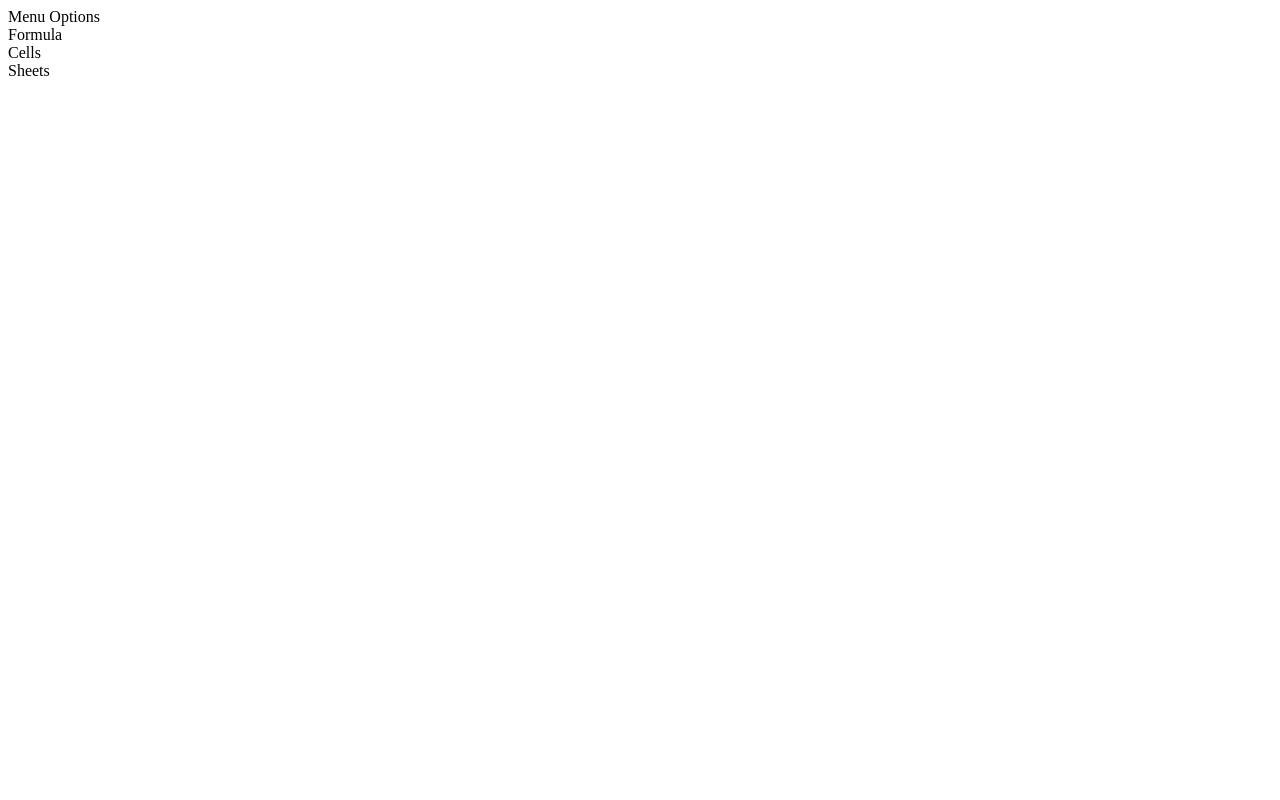
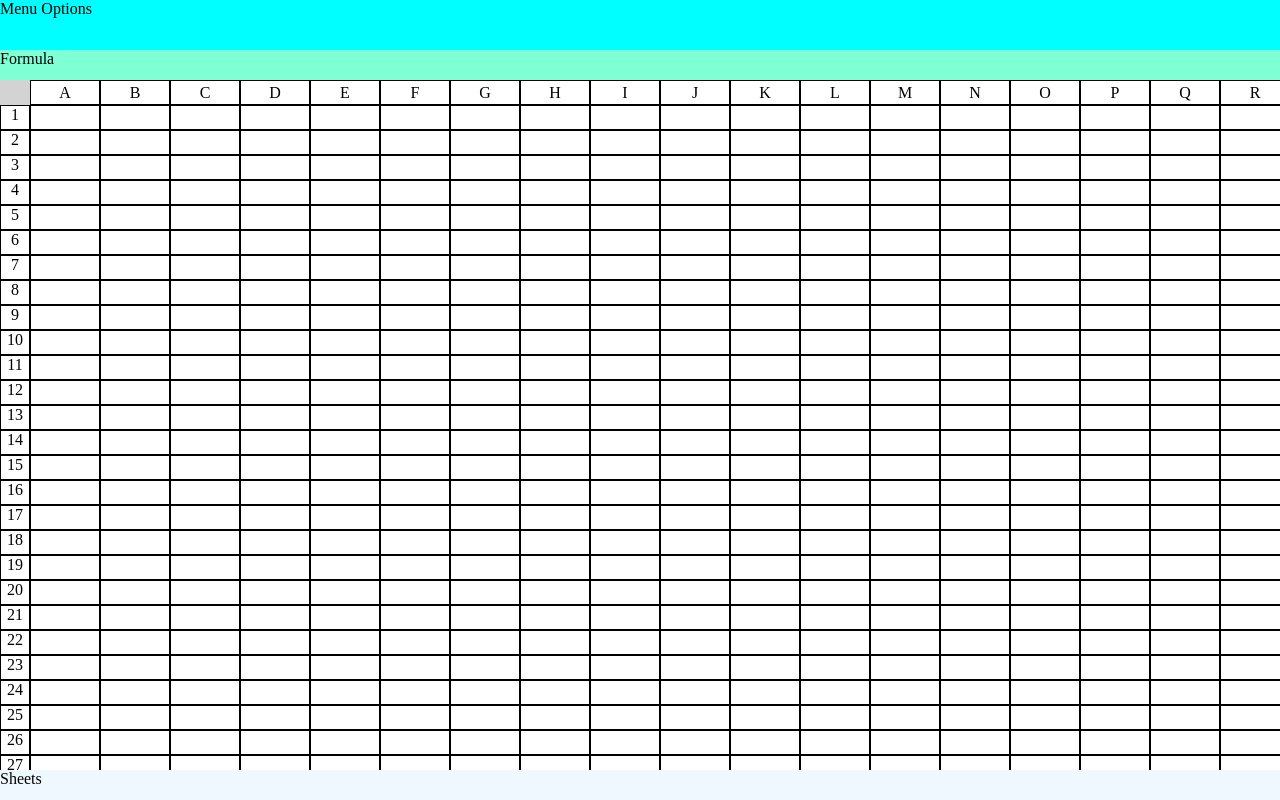
Before and after one commit to shivambansals/DEV_PP, a website: page Module2/ExcelClone/index.html in a window 1280 px wide. Drawn offline with Linux system fonts and the light colour scheme.

Commit message:
init cells and cell layout

```diff
--- a/Module2/ExcelClone/index.html
+++ b/Module2/ExcelClone/index.html
@@ -8,10 +8,11 @@
     <link rel="stylesheet" href="./style.css">
 </head>
 <body>
-    <div class="menu_options">Menu Options</div>
+    <div class="menu-options">Menu Options</div>
     <div class="formula-tab">Formula</div>
     <div class="cells">Cells</div>
     <div class="sheets">Sheets</div>
+    <script src="./init.js"></script>
     <script src="./script.js"></script>
 </body>
 </html>
--- /dev/null
+++ b/Module2/ExcelClone/init.js
@@ -0,0 +1,29 @@
+let cellContainer = document.querySelector(".cells");
+
+function initCells(){
+    let cellsContent = '<div class = "top-left-cell"></div>';
+
+    cellsContent += '<div class = "top-row">';
+    for(let j=0; j<26; j++){
+        cellsContent += `<div class="top-row-cell">${String.fromCharCode(65+j)}</div>`;
+    }
+    cellsContent += "</div>";
+
+    cellsContent += '<div class = "left-col">';
+    for(let j=0; j<100; j++){
+        cellsContent += `<div class="left-col-cell">${j+1}</div>`;
+    }
+    cellsContent += "</div>";
+
+    cellsContent += '<div class= "all-cells">';
+    for(let i = 0; i<100; i++){
+        cellsContent += '<div class ="row">';
+        for(let j=0; j<26; j++){
+            cellsContent += '<div class ="cell" contentEditable="true"></div>'
+        }
+        cellsContent += "</div>";
+    }
+    cellsContent += "</div>";
+    cellContainer.innerHTML = cellsContent;
+}
+initCells();
--- a/Module2/ExcelClone/style.css
+++ b/Module2/ExcelClone/style.css
@@ -0,0 +1,78 @@
+* {
+    box-sizing: border-box;
+    padding: 0px;
+    margin: 0px;
+}
+
+.menu-options {
+    height: 50px;
+    background: aqua;
+}
+
+.formula-tab {
+    height: 30px;
+    background: aquamarine;
+}
+
+.cells {
+    /* background: bisque; */
+    height: calc(100vh - 110px);
+    overflow: auto;
+    position: relative;
+}
+
+.sheets {
+    background: aliceblue;
+    height: 30px;
+}
+
+.row {
+    display: flex;
+    /* border: 1px solid; */
+}
+
+.cell {
+    border: 1px solid;
+    min-width: 70px;
+    min-height: 25px;
+    outline: none;
+}
+
+.top-left-cell {
+    height: 25px;
+    background: lightgray;
+    width: 30px;
+}
+
+.top-row {
+    display: flex;
+    top: 0px;
+    position: absolute;
+    left: 30px;
+}
+
+.top-row-cell {
+    min-width: 70px;
+    border: 1px solid;
+    /* text-align: center; */
+    min-height: 25px;
+    display: flex;
+    justify-content: center;
+    align-items: center;
+}
+
+.left-col {
+}
+
+.left-col-cell {
+    border: 1px solid;
+    width: 30px;
+    text-align: center;
+    height: 25px;
+}
+
+.all-cells {
+    position: absolute;
+    top: 25px;
+    left: 30px;
+}
```
